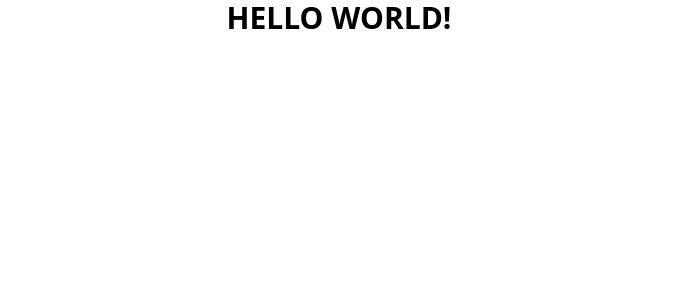
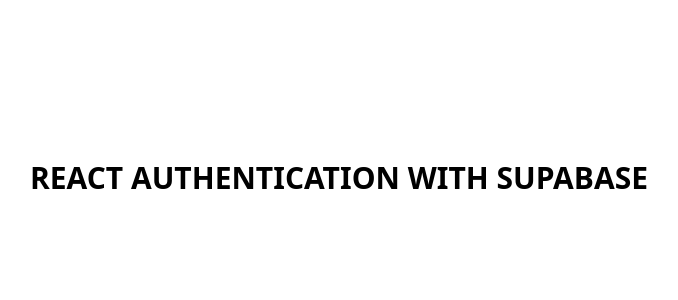
Before and after one commit to Shema-arsene/React_supabase_authentication, a React (Vite) app: page / in a window 1280 px wide. Shown: the top 300 px of the page, without its empty margins (301-979 px from the left). Built offline with nearby package versions, Linux system fonts and the light colour scheme.

Commit message:
Initial commit

```diff
--- a/index.html
+++ b/index.html
@@ -4,7 +4,7 @@
     <meta charset="UTF-8" />
     <link rel="icon" type="image/svg+xml" href="/src/assets/padlock.png" />
     <meta name="viewport" content="width=device-width, initial-scale=1.0" />
-    <title>Vite + React</title>
+    <title>React Supabase Authentication</title>
   </head>
   <body>
     <div id="root"></div>
--- a/src/App.jsx
+++ b/src/App.jsx
@@ -1,7 +1,9 @@
 function App() {
   return (
     <>
-      <h1 className="text-3xl text-center font-bold uppercase">Hello World!</h1>
+      <h1 className="text-3xl text-center font-bold uppercase my-40">
+        React Authentication with Supabase
+      </h1>
     </>
   )
 }
```
